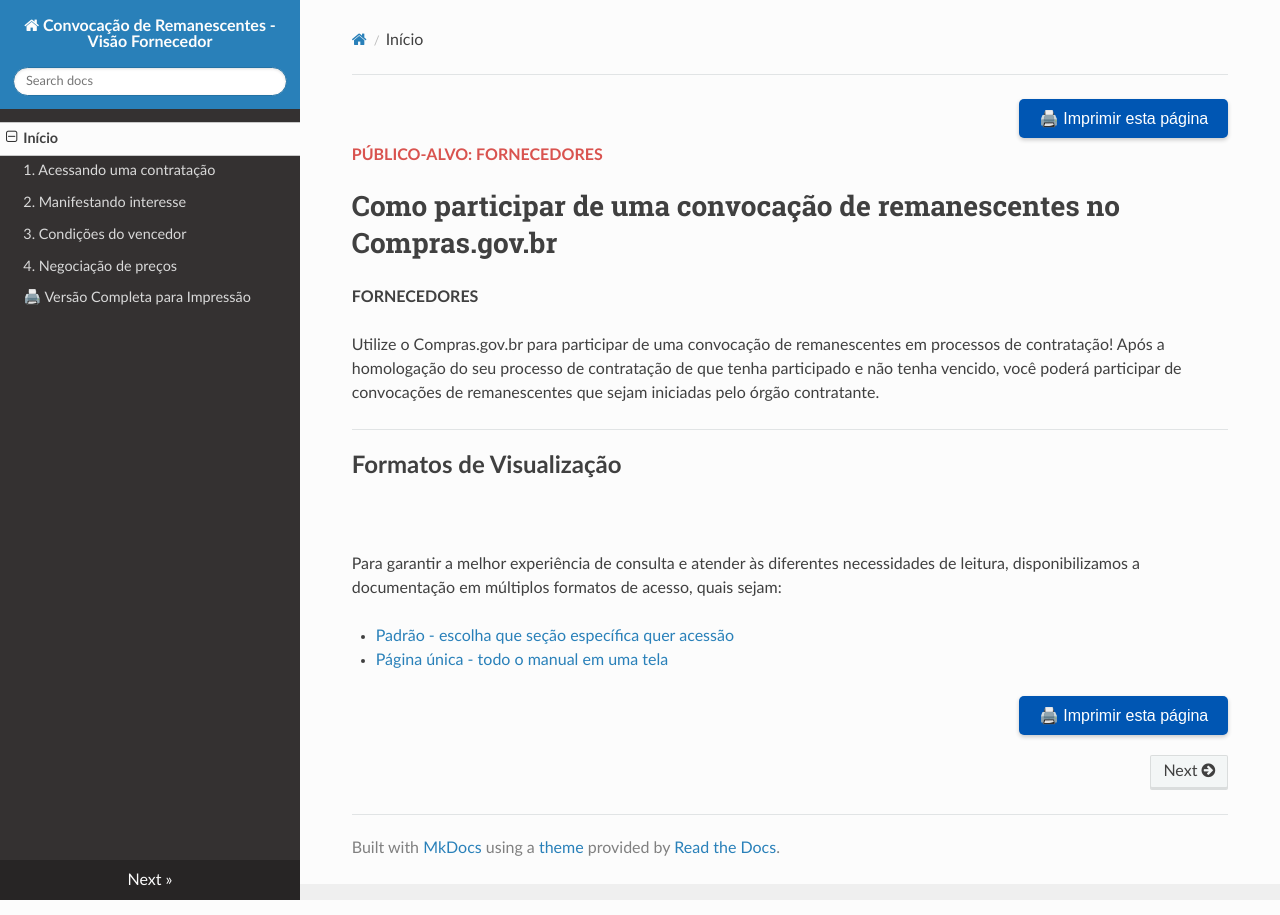
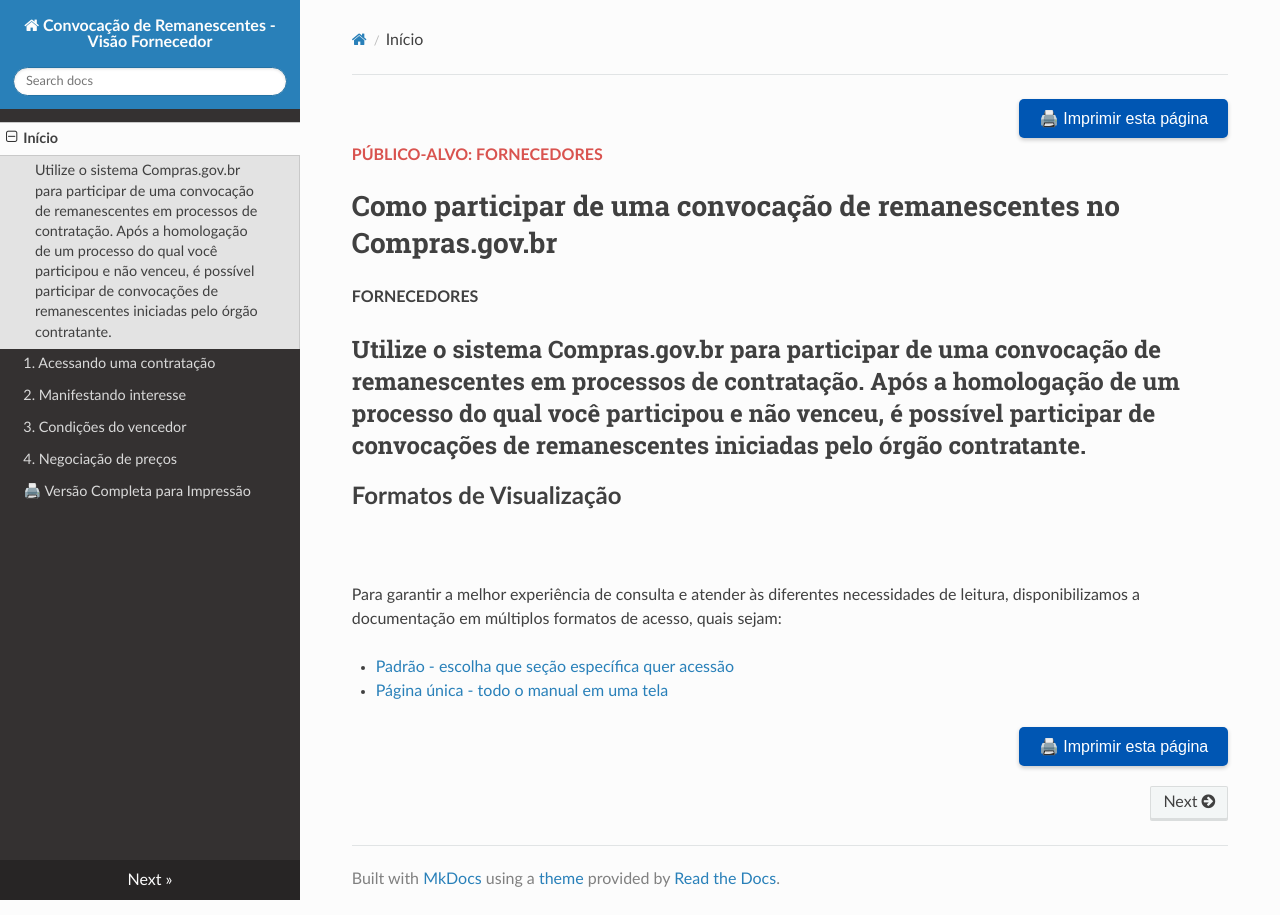
Before and after one commit to emilix10-bit/convocacao-de-remanescentes-fornecedor, an MkDocs documentation site: the page built from docs/index.md, in a window 1280 px wide. Built offline with MkDocs 1.6.1, drawn with Linux system fonts in a browser that asks for light colours; nearby versions of some CDN libraries.

Commit message:
Clarify participation instructions for suppliers
Reworded instructions for participating in convocations on Compras.gov.br for clarity.

```diff
--- a/docs/index.md
+++ b/docs/index.md
@@ -10,8 +10,7 @@
 
 **FORNECEDORES**
 
-Utilize o Compras.gov.br para participar de uma convocação de remanescentes em processos de contratação! Após a homologação do seu processo de contratação de que tenha participado e não tenha vencido, você poderá participar de convocações de remanescentes que sejam iniciadas pelo órgão contratante.
-
+Utilize o sistema Compras.gov.br para participar de uma convocação de remanescentes em processos de contratação. Após a homologação de um processo do qual você participou e não venceu, é possível participar de convocações de remanescentes iniciadas pelo órgão contratante.
 ---
 
 <span style="font-size: 1.5em; font-weight: bold;">Formatos de Visualização</span>
```
